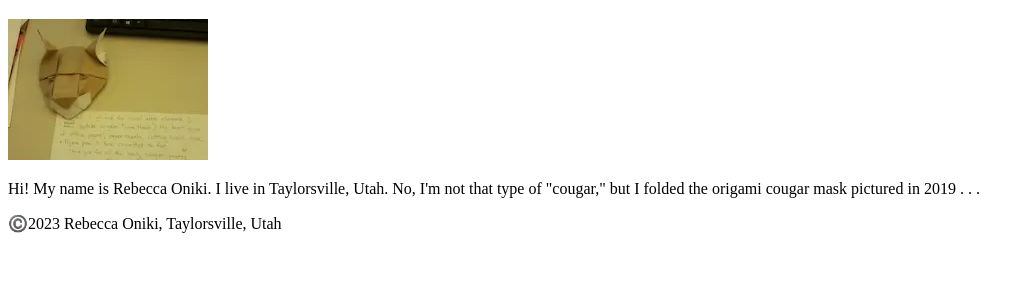
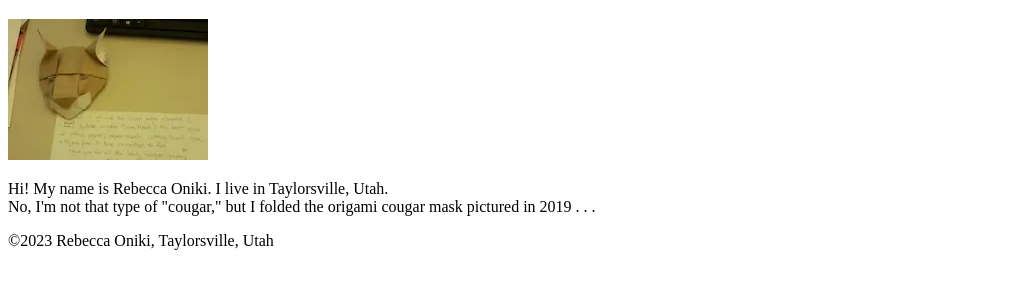
Before and after one commit to roniki/wdd130, a plain HTML site: page index.html in a window 1280 px wide. Shown: the part 87-376 px from the top of the page, without its empty margins (0-1034 px from the left). Drawn offline with Linux system fonts and the light colour scheme.

Commit message:
Assuming I need these steps to finish up.

```diff
--- a/index.html
+++ b/index.html
@@ -16,10 +16,10 @@
     <main>
       <h1>Rebecca S. Oniki | WDD 130</h1>
       <img src="images/profile.webp" alt="Hello, the photo is origami art by Rebecca Oniki" width="200">
-      <p>Hi! My name is Rebecca Oniki.  I live in Taylorsville, Utah. No, I'm not that type of "cougar," but I folded the origami cougar mask pictured in 2019 . . . </p>
+      <p>Hi! My name is Rebecca Oniki.  I live in Taylorsville, Utah. <br>No, I'm not that type of "cougar," but I folded the origami cougar mask pictured in 2019 . . . </p>
     </main>
     <footer>
-      <p>©️2023 Rebecca Oniki, Taylorsville, Utah</p>
+      <p>&copy;2023 Rebecca Oniki, Taylorsville, Utah</p>
     </footer>
   </body>
 </html>
```
Also changed, not shown: aboutme/images/20190301origamicougar-via-squoosh.webp (deleted).
